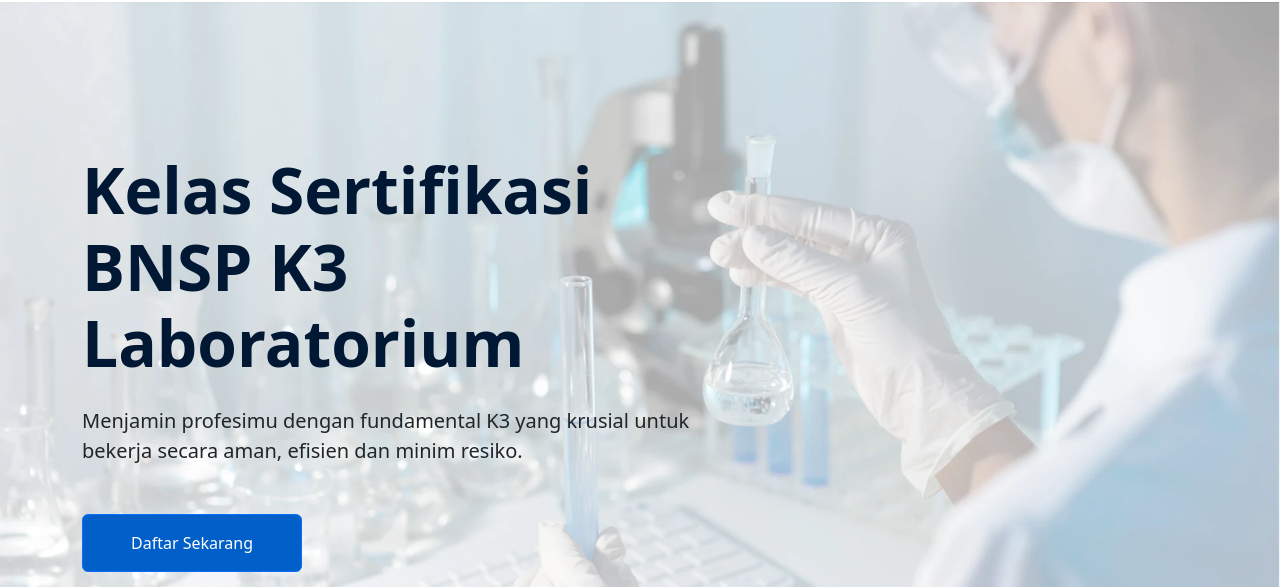
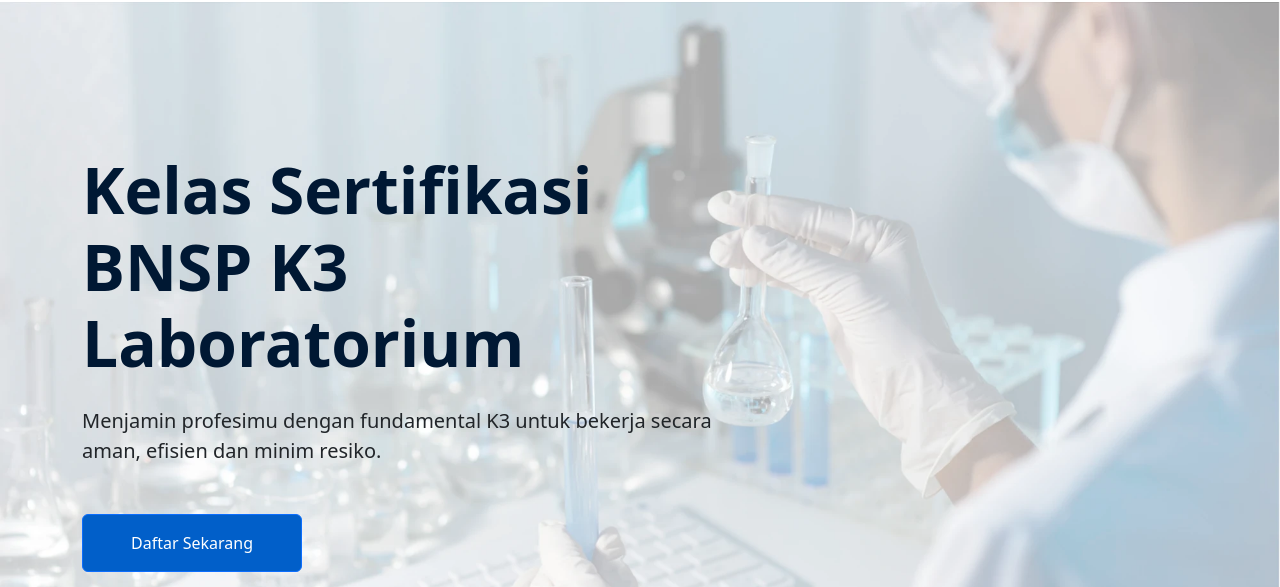
Before and after one commit to fitrife/k3-lab, a plain HTML site: page index.html in a window 1280 px wide. Shown: the part 124-711 px from the top of the page. Drawn offline with nearby package versions, Linux system fonts and the light colour scheme.

Commit message:
19th commit

```diff
--- a/index.html
+++ b/index.html
@@ -145,8 +145,8 @@
                         Kelas Sertifikasi BNSP K3 Laboratorium
                       </h1>
                       <p class="fs-5 text-body mb-5">
-                        Menjamin profesimu dengan fundamental K3 yang krusial
-                        untuk bekerja secara aman, efisien dan minim resiko.
+                        Menjamin profesimu dengan fundamental K3 untuk bekerja
+                        secara aman, efisien dan minim resiko.
                       </p>
                       <button
                         data-bs-toggle="modal"
```
